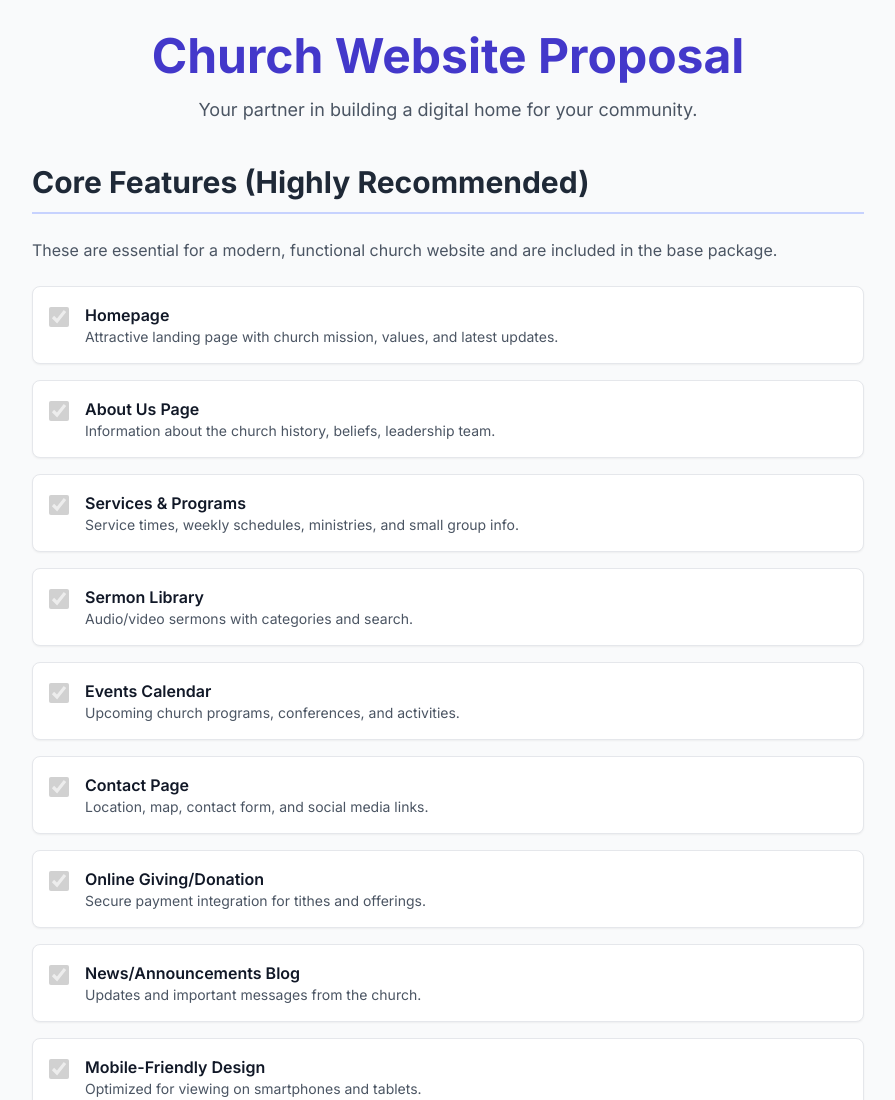
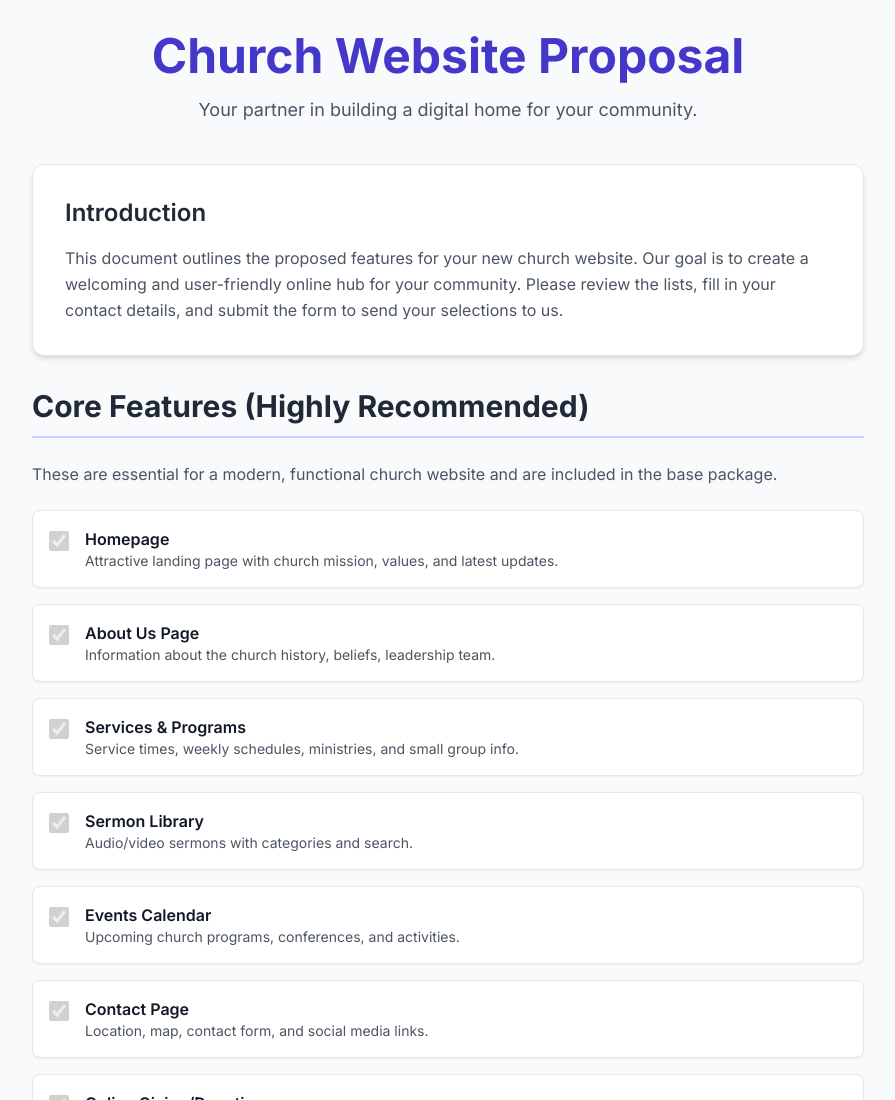
Before and after one commit to MrGiddz/Church-Website-Proposal, a plain HTML site: page index.html in a window 1280 px wide. Shown: the top 1100 px of the page, without its empty margins (192-1087 px from the left). Drawn offline with nearby package versions, Linux system fonts and the light colour scheme.

Commit message:
added introduction

```diff
--- a/index.html
+++ b/index.html
@@ -38,6 +38,15 @@
             <h1 class="text-4xl sm:text-5xl font-bold text-indigo-700">Church Website Proposal</h1>
             <p class="mt-4 text-lg text-gray-600">Your partner in building a digital home for your community.</p>
         </header>
+
+           <!-- Introduction -->
+        <div class="bg-white p-8 rounded-xl shadow-md mb-8 border border-gray-200">
+            <h2 class="text-2xl font-semibold mb-4 text-gray-800">Introduction</h2>
+            <p class="text-gray-600 leading-relaxed">
+                This document outlines the proposed features for your new church website. Our goal is to create a welcoming and user-friendly online hub for your community. Please review the lists, fill in your contact details, and submit the form to send your selections to us.
+            </p>
+        </div>
+
 
         <form id="proposalForm">
 
```
